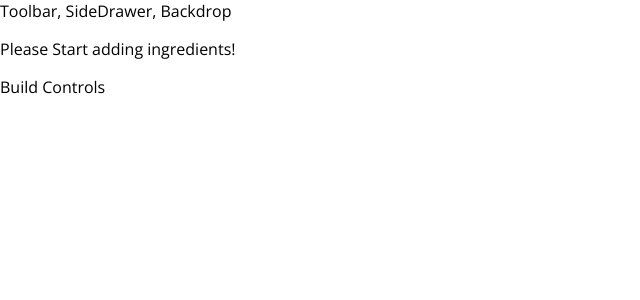
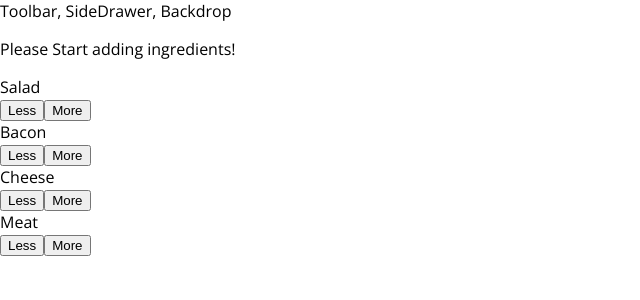
Before and after one commit to eduFDiaz/burger-project, a React app: page / in a window 1280 px wide. Shown: the top 300 px of the page, without its empty margins (0-640 px from the left). Built offline with nearby package versions, Linux system fonts and the light colour scheme.

Commit message:
120 Outputting BuildControls

```diff
--- a/src/components/Burger/BuildControls/BuildControls.css
+++ b/src/components/Burger/BuildControls/BuildControls.css
@@ -1,4 +1,4 @@
-.BuildCOntrols{
+.BuildControls{
     width: 100%;
     background-color: #CF8F2E;
     display: flex;
--- a/src/components/Burger/BuildControls/BuildControls.js
+++ b/src/components/Burger/BuildControls/BuildControls.js
@@ -1,9 +1,20 @@
-import React from 'react';
-import classes from './BuildControls.css';
+import React from "react";
+import classes from "./BuildControls.css";
+
+import BuildControl from './BuildControl/BuildControl';
+
+const controls = [
+  { label: "Salad", type: "salad" },
+  { label: "Bacon", type: "bacon" },
+  { label: "Cheese", type: "cheese" },
+  { label: "Meat", type: "meat" }
+];
 
 const BuildControls = (props) => (
-    <div>
-
+    <div className={classes.BuildControls}>
+        {controls.map((control) => {
+            return <BuildControl key={control.label} label={control.label} type={control.type}/>;
+        })}
     </div>
-)
+);
 export default BuildControls;
--- a/src/containers/BurgerBuilder/BurgerBuilder.js
+++ b/src/containers/BurgerBuilder/BurgerBuilder.js
@@ -1,6 +1,7 @@
 import React, { Component } from "react";
 import Aux from '../../hoc/AuxHoc';
 import Burger from '../../components/Burger/Burger';
+import BuildControls from '../../components/Burger/BuildControls/BuildControls';
 
 class BurgerBuilder extends Component {
     state = {
@@ -15,7 +16,7 @@
         return (
             <Aux>
                 <div><Burger ingredients={this.state.ingredients}/></div>
-                <div>Build Controls</div>
+                <div><BuildControls/></div>
             </Aux>
         );
     }
```
